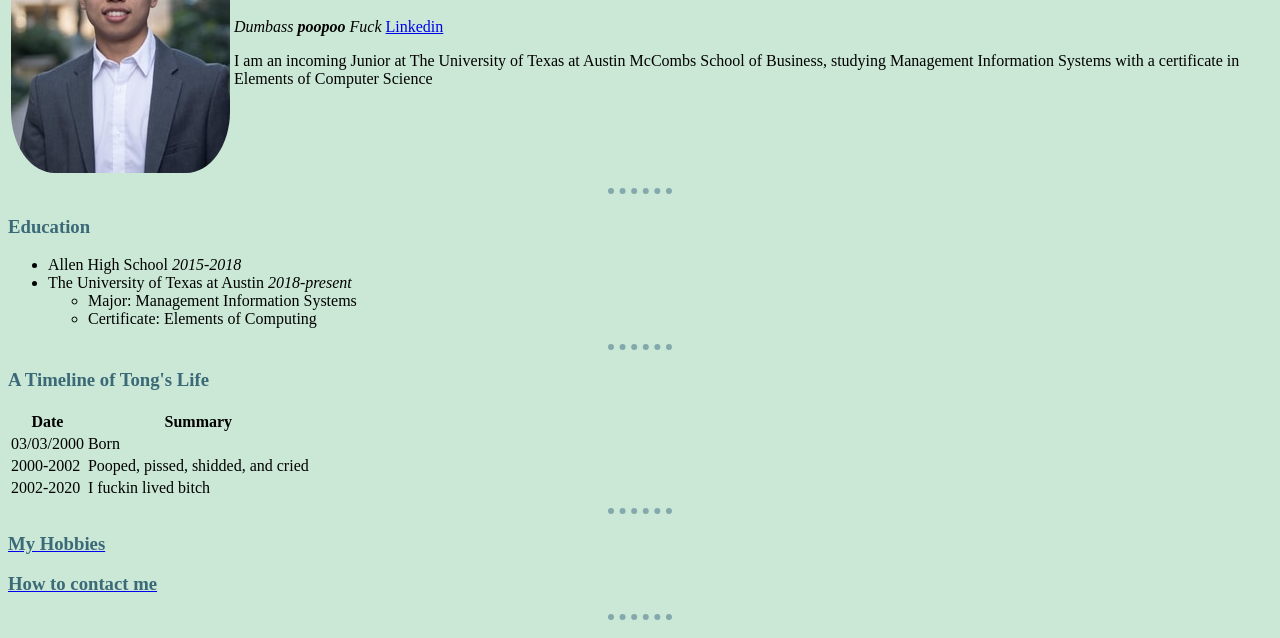
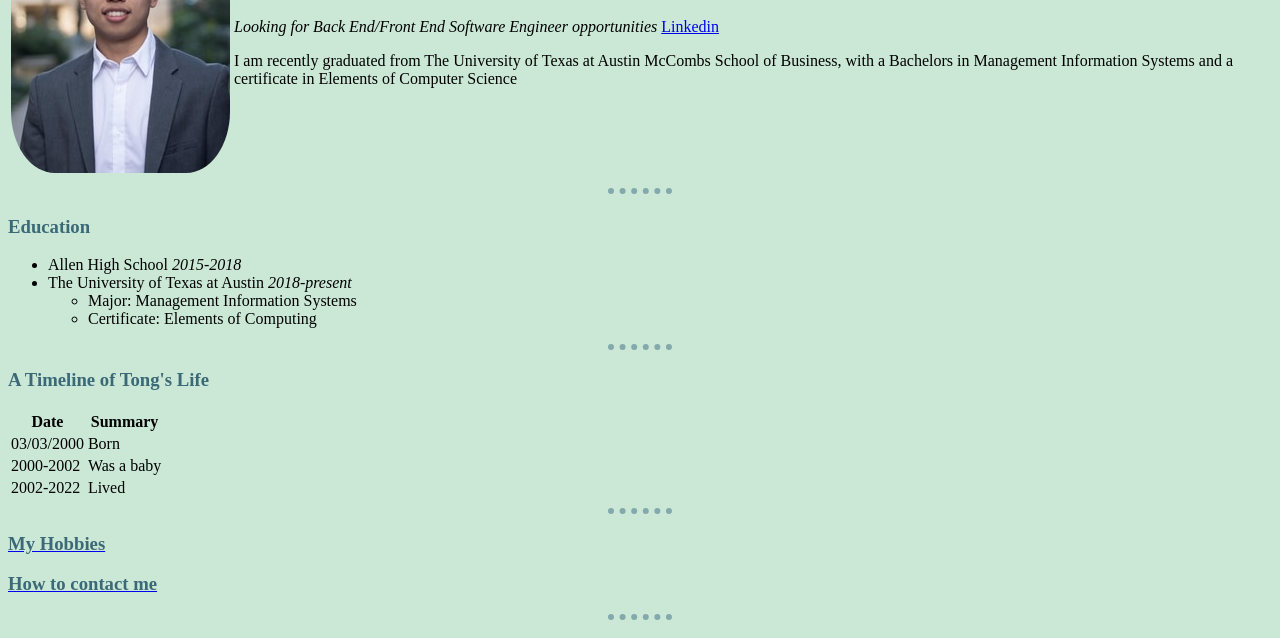
Before and after one commit to tongmbj/cv, a plain HTML site: page index.html in a window 1280 px wide. Shown: the part 145-783 px from the top of the page. Drawn offline with Linux system fonts and the light colour scheme.

Commit message:
Updated page
Bruh

```diff
--- a/index.html
+++ b/index.html
@@ -51,9 +51,9 @@
           class="image"></td>
       <td>
         <h1>Tong Chen</h1>
-        <p><em>Dumbass <strong>poopoo</strong> Fuck</em> <a href="https://www.linkedin.com/in/tong-chen-105/" target="_blank">Linkedin</a></p>
+        <p><em>Looking for Back End/Front End Software Engineer opportunities</em> <a href="https://www.linkedin.com/in/tong-chen-105/" target="_blank">Linkedin</a></p>
 
-        <p>I am an incoming Junior at The University of Texas at Austin McCombs School of Business, studying Management Information Systems with a certificate in Elements of Computer Science </p>
+        <p>I am recently graduated from The University of Texas at Austin McCombs School of Business, with a Bachelors in Management Information Systems and a certificate in Elements of Computer Science </p>
       </td>
     </tr>
   </table>
@@ -91,11 +91,11 @@
       </tr>
       <tr>
         <td>2000-2002</td>
-        <td>Pooped, pissed, shidded, and cried</td>
+        <td>Was a baby</td>
       </tr>
       <tr>
-        <td>2002-2020</td>
-        <td>I fuckin lived bitch</td>
+        <td>2002-2022</td>
+        <td>Lived</td>
       </tr>
     </tbody>
   </table>
```
